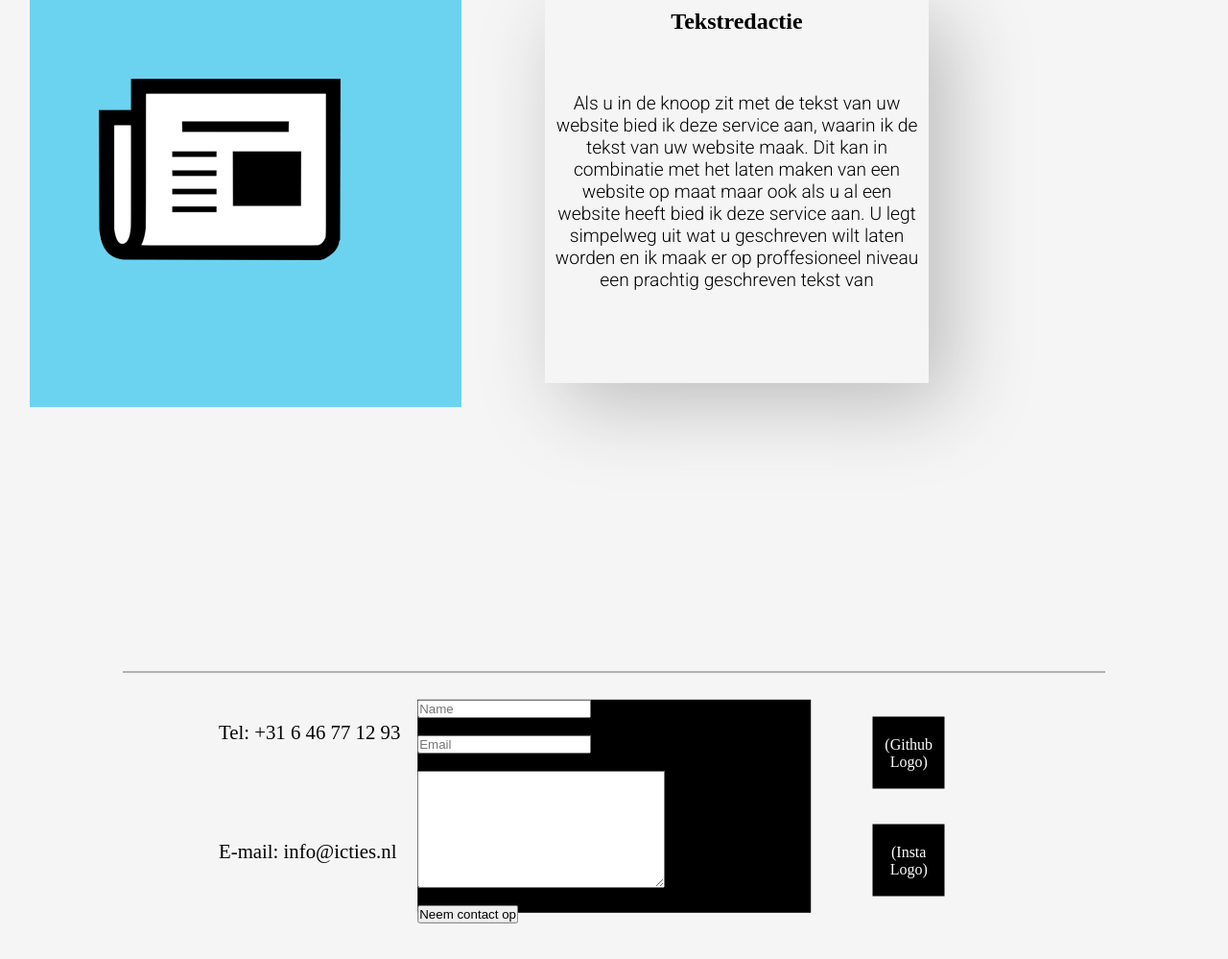
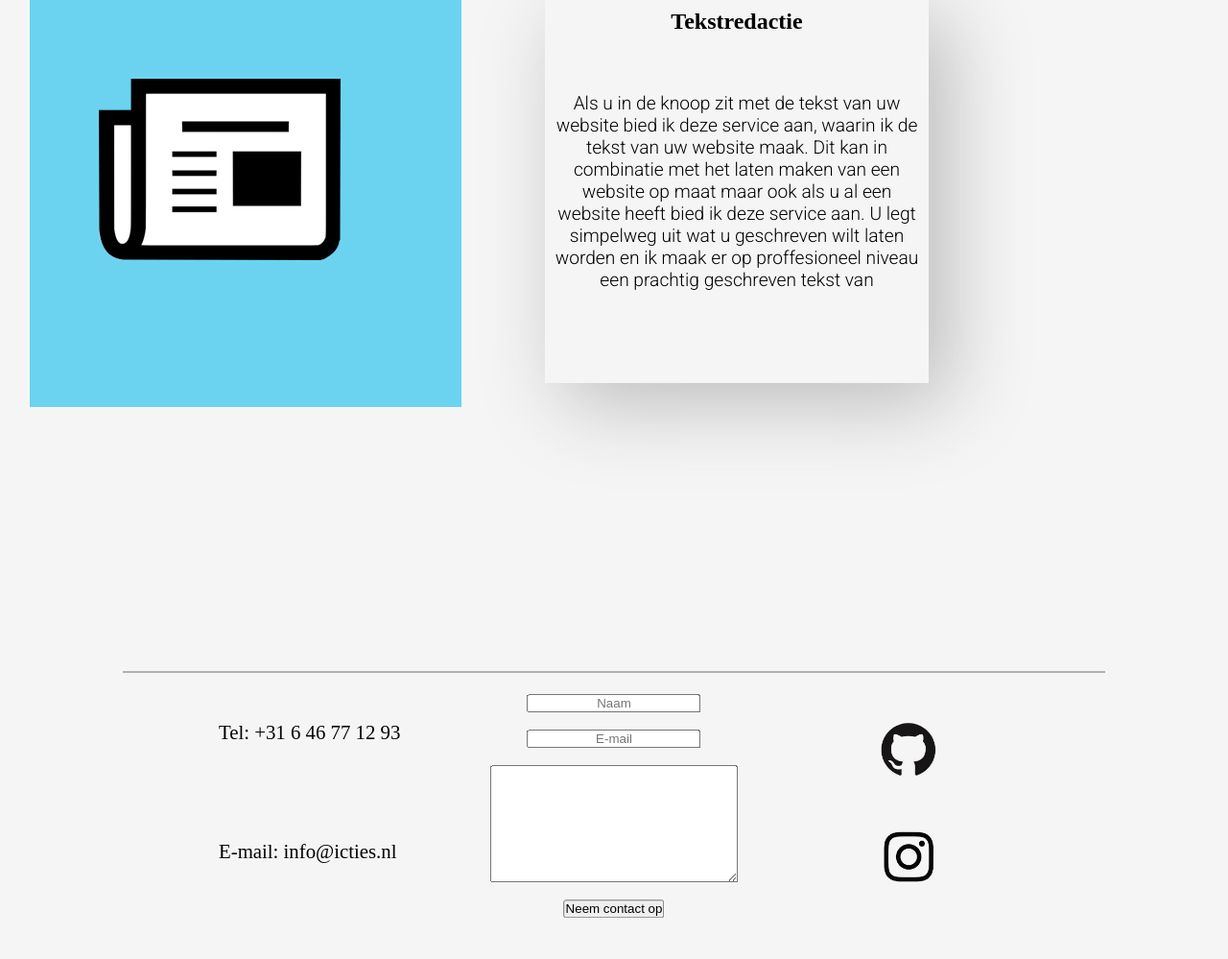
Before and after one commit to DesignerTies/eigen-website, a PHP site: page / in a window 1280 px wide. Shown: the part 2281-3280 px from the top of the page at 96% size. Run offline with PHP 8.4, Linux system fonts and the light colour scheme; some web fonts are replaced.

Commit message:
finished footer

```diff
--- a/index.html
+++ b/index.html
@@ -153,29 +153,23 @@
         <li>E-mail: info@icties.nl</li>
       </ul>
       <div class="form">
-        <form name="contact" netlify> <!-- als je NETLIFY gebruikt kan je gewoon 'netlify' achter 'name=""' zetten in je form tag.-->
-          <input type="text" name="name" placeholder="Name">
+        <form name="contact" netlify>
+          <!-- als je NETLIFY gebruikt kan je gewoon 'netlify' achter 'name=""' zetten in je form tag.-->
+          <input type="text" name="name" placeholder="Naam">
           <br>
           <br>
-          <input type="email" name="email" placeholder="Email">
+          <input type="email" name="email" placeholder="E-mail">
           <br>
           <br>
-          <textarea
-            name="description"
-            id=""
-            cols="30"
-            rows="08"
-          ></textarea>
+          <textarea name="description" id="" cols="30" rows="08"></textarea>
           <br>
           <br>
           <button>Neem contact op</button>
         </form>
       </div>
       <div class="github-footer">
-        <p>(Github Logo)</p>
       </div>
       <div class="insta-footer">
-        <p>(Insta Logo)</p>
       </div>
     </div>
   </footer>
--- a/style.css
+++ b/style.css
@@ -366,7 +366,7 @@ footer {
 }
 
 .form {
-    background-color: black;
+    align-items: center;
     position: absolute;
     height: 80%;
     width: 40%;
@@ -377,18 +377,33 @@ footer {
 }
 
 form {
+    text-align: center;
+    display: table;
     height: 10%;
     align-items: center;
+    align-items: center;
+    position: absolute;
+    height: 80%;
+    width: 40%;
+    top: 50%;
+    left: 50%;
+    transform: translate(-50%, -50%);
+    -ms-transform: translate(-50%, -50%);
 }
 
 .form p {
+    text-align: center;
     color: white;
     padding-top: 100px;
+}
+
+.form input {
     text-align: center;
 }
 
 .github-footer {
-    background-color: black;
+    background-image: url("img/github_logo.png");
+    background-size: cover;
     position: absolute;
     width: 75px;
     height: 75px;
@@ -398,14 +413,9 @@ form {
     -ms-transform: translate(-50%, -50%);
 }
 
-.github-footer p {
-    color: white;
-    padding-top: 20px;
-    text-align: center;
-}
-
 .insta-footer {
-    background-color: black;
+    background-image: url("img/inata_ultiem.png");
+    background-size: cover;
     position: absolute;
     width: 75px;
     height: 75px;
@@ -413,12 +423,6 @@ form {
     left: 80%;
     transform: translate(-50%, -50%);
     -ms-transform: translate(-50%, -50%);
-}
-
-.insta-footer p {
-    color: white;
-    padding-top: 20px;
-    text-align: center;
 }
 
 /*header {
```
Also changed, not shown: img/github_logo.png (added), img/inata_ultiem.png (added), img/insta_goed.png (added), img/insta_goed_goed.png (added), img/insta_logo.png (added), img/instaa.png (added).
